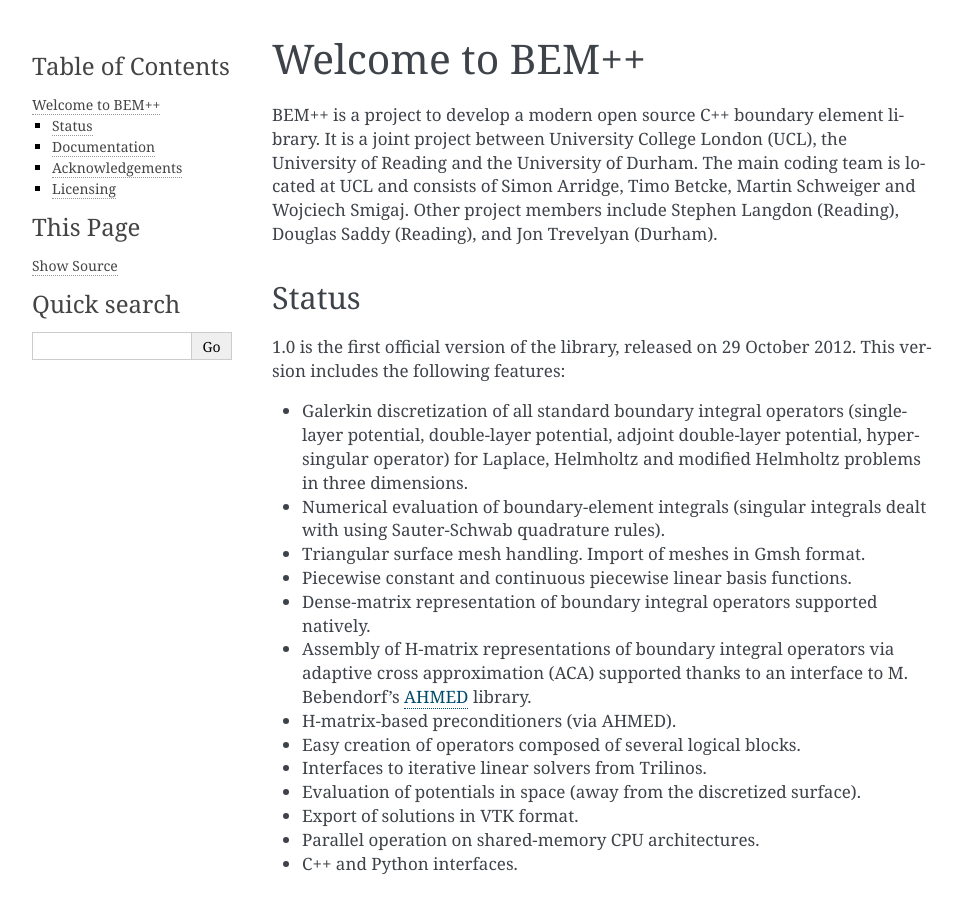
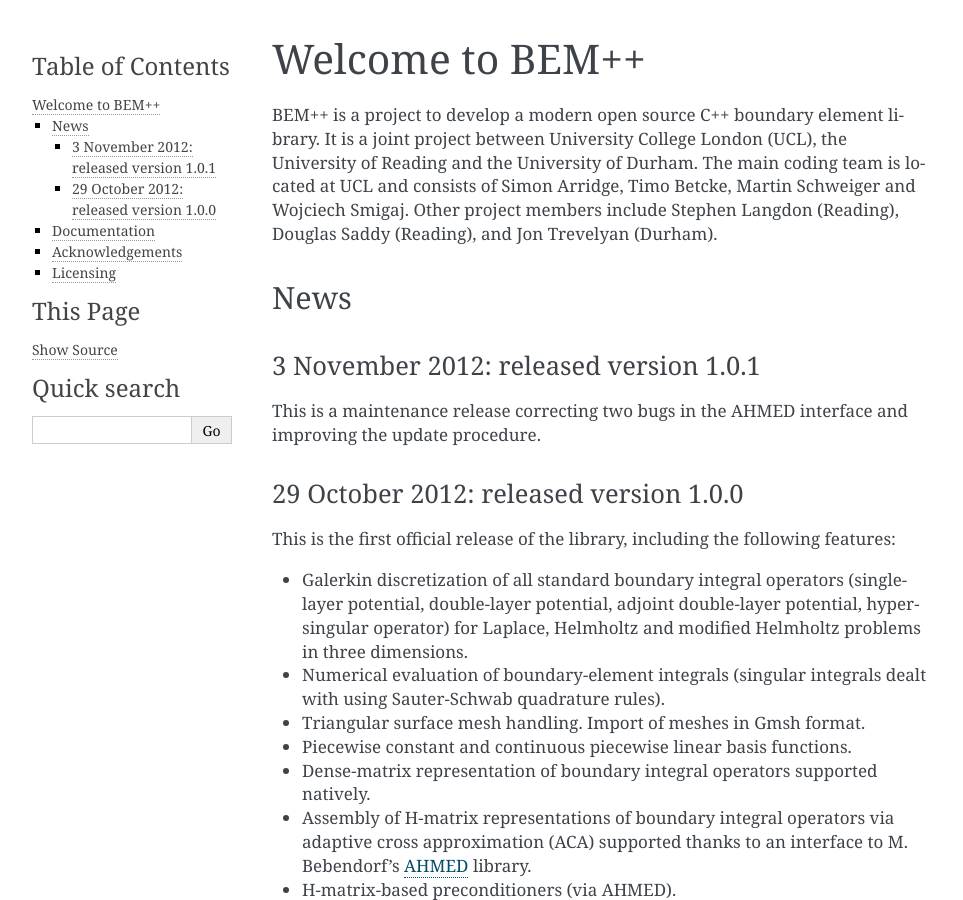
Before and after one commit to evantwout/web, a Sphinx documentation site: the page built from source/index.rst, in a window 1280 px wide and 900 px high. Shown: the whole window, without its empty margins (148-1111 px from the left). Built offline with Sphinx 7.4.7, drawn with Linux system fonts in a browser that asks for light colours; formulas are drawn with MathJax 3.

Commit message:
Added info on release 1.0.1

```diff
--- a/source/index.rst
+++ b/source/index.rst
@@ -12,10 +12,20 @@
 Durham. The main coding team is located at UCL and consists of Simon
 Arridge, Timo Betcke, Martin Schweiger and Wojciech Smigaj. Other project members include Stephen Langdon (Reading), Douglas Saddy (Reading), and Jon Trevelyan (Durham).
 
-Status
-------
-1.0 is the first official version of the library, released on 29 October
-2012. This version includes the following features:
+News
+----
+
+3 November 2012: released version 1.0.1
+.......................................
+
+This is a maintenance release correcting two bugs in the AHMED interface
+and improving the update procedure.
+
+29 October 2012: released version 1.0.0
+.......................................
+
+This is the first official release of the library, including the
+following features:
 
 - Galerkin discretization of all standard boundary integral operators
   (single-layer potential, double-layer potential, adjoint double-layer
```
